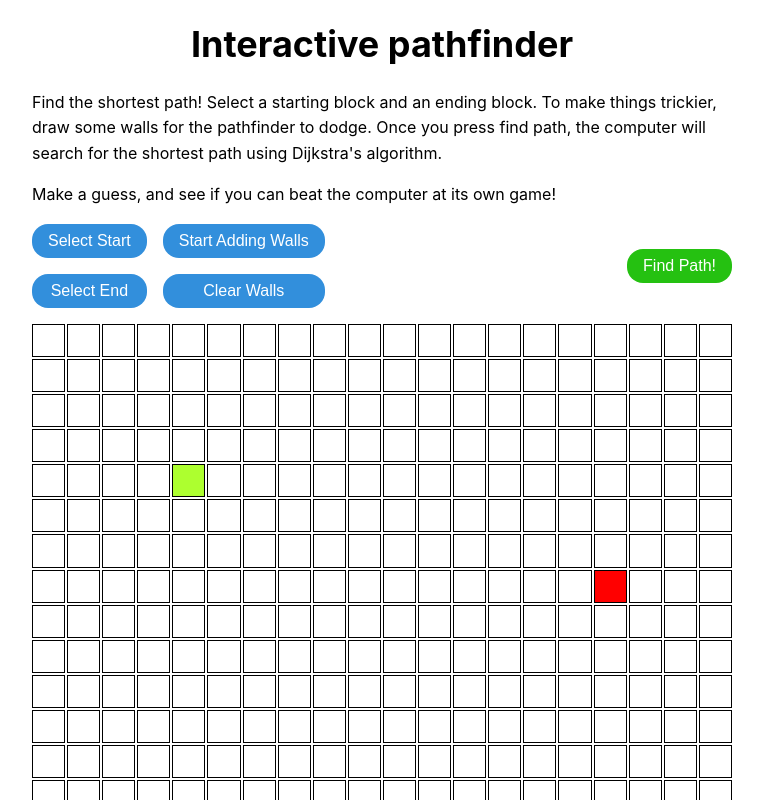
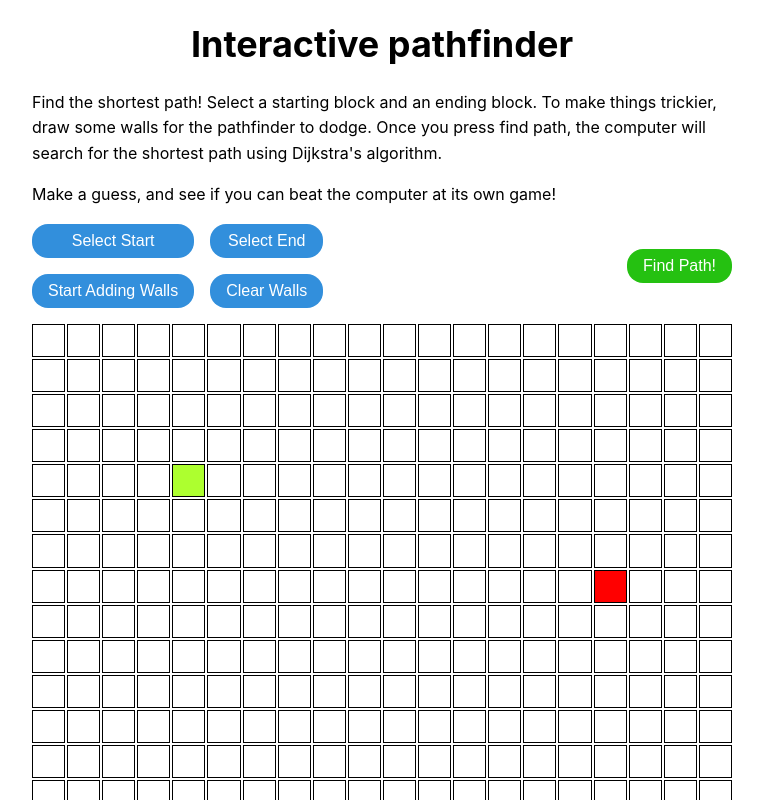
Before and after one commit to shanemcfadden/interactive-pathfinder, a React (Create React App) app: page / in a window 1280 px wide. Shown: the top 800 px of the page, without its empty margins (258-1021 px from the left). Built offline with nearby package versions, Linux system fonts and the light colour scheme.

Commit message:
Place related buttons in rows instead of columns

```diff
--- a/src/components/Dashboard.jsx
+++ b/src/components/Dashboard.jsx
@@ -140,22 +140,22 @@ const Dashboard = ({
         <button
           className="dashboard__button"
           type="button"
-          onClick={handleEndButtonClick}
+          onClick={() => {
+            setDrawingWallsAllowed(!drawingWallsAllowed);
+          }}
           disabled={findPathButton !== 'findPath'}
         >
-          Select End
+          {drawingWallsAllowed ? 'Stop' : 'Start'} Adding Walls
         </button>
       </div>
       <div className="dashboard__column">
         <button
           className="dashboard__button"
           type="button"
-          onClick={() => {
-            setDrawingWallsAllowed(!drawingWallsAllowed);
-          }}
+          onClick={handleEndButtonClick}
           disabled={findPathButton !== 'findPath'}
         >
-          {drawingWallsAllowed ? 'Stop' : 'Start'} Adding Walls
+          Select End
         </button>
         <button
           className="dashboard__button"
```
